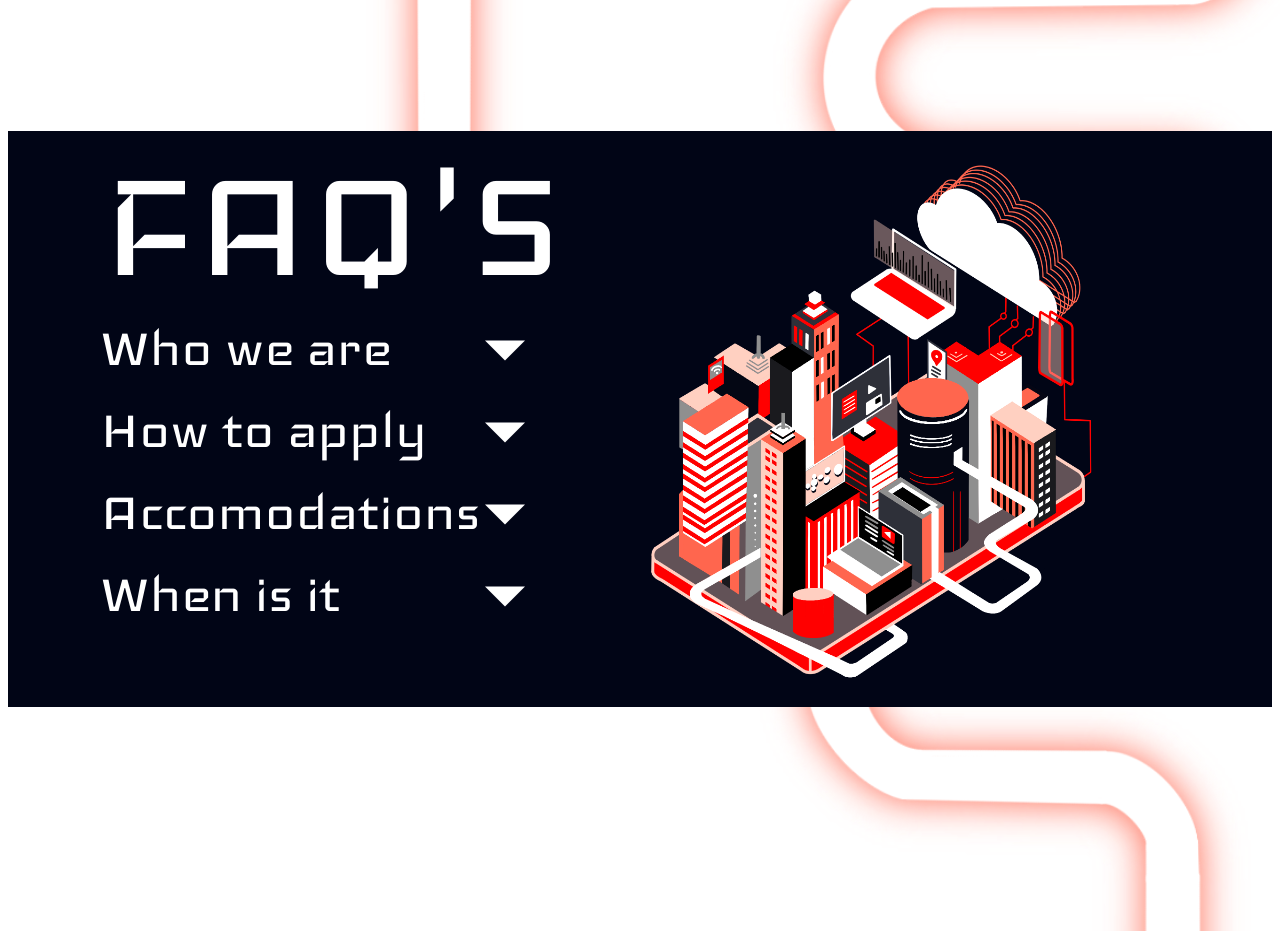
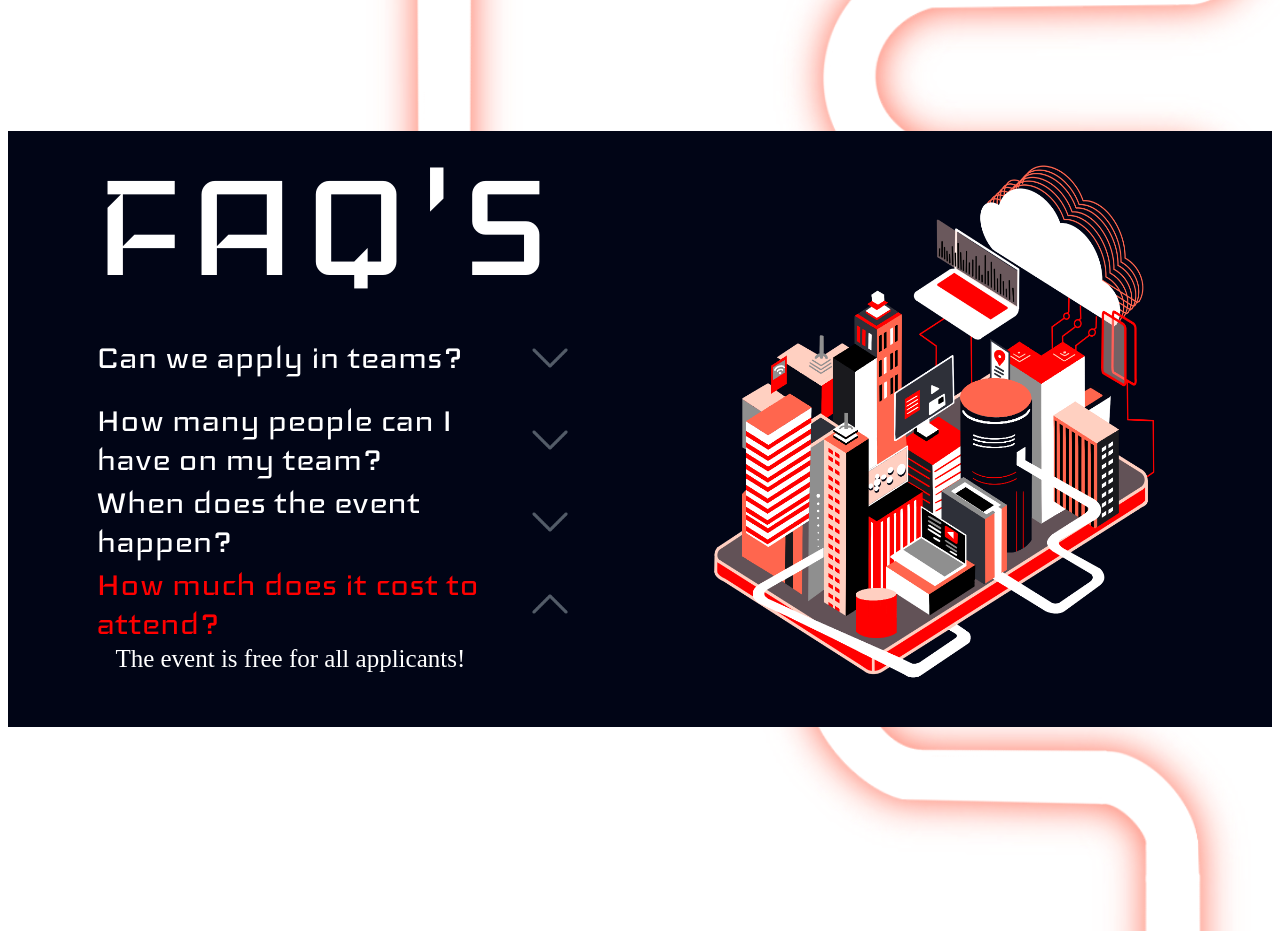
Before and after one commit to NetX2021/NetX2021.github.io, a React (Create React App) app: page / in a window 1280 px wide. Shown: the part 6280-7211 px from the top of the page. Built offline with nearby package versions, Linux system fonts and the light colour scheme; the HTML template or start-up script is replaced by a standard one; a web font is replaced by a local one.

Commit message:
faq and navbar

```diff
--- a/src/components/faq.js
+++ b/src/components/faq.js
@@ -1,20 +1,117 @@
 import React, { Component } from 'react'
 import faqImage from "../assets/constructed/Faq_graphic.png";
+import dropdown from "../assets/dropdown.png"
 
 export class faq extends Component {
+  state = { showingone: true };
+  state = { showingtwo: true };
+  state = { showingthree: true };
+  state = { showingfour: true };
+
   render() {
+    const { showingone } = this.state;
+    const { showingtwo } = this.state;
+    const { showingthree } = this.state;
+    const { showingfour } = this.state;
     return (
       <div id="faq">
         <div className="faqContainer">
             <div className="faqTextColumn">
                 <div className="faqTitle">FAQ'S</div>
-                    <div className="faqSubtitle">Who we are <div className="arrow-down" style={{transform: "translate(30vw,-3vw)"}}></div></div>
-                    <div className="faqSubtitle">How to apply <div className="arrow-down" style={{transform: "translate(30vw,-3vw)"}}></div></div>
-                    <div className="faqSubtitle">Accomodations<div className="arrow-down" style={{transform: "translate(30vw,-3vw)"}}></div></div>
-                    <div className="faqSubtitle">When is it <div className="arrow-down" style={{transform: "translate(30vw,-3vw)"}}></div></div>
+                { !showingone
+                    ? <button className="faqButton" onClick={() => this.setState({ showingone: !showingone })}>
+                      Can we apply in teams?
+                      <img className="rightButtonArrow"
+                      src={dropdown}
+                      alt="dropdown"/>
+                    </button>
+                    : null
+                }
+                { showingone
+                    ? <button className="faqButton faqclicked" onClick={() => this.setState({ showingone: !showingone })}>
+                      Can we apply in teams?
+                      <img className="rightButtonArrow clicked"
+                      src={dropdown}
+                      alt="dropdown"/>
+                    </button>
+                    : null
+                }
+                { showingone
+                  ? <div className="faqInfo">Applicants will be selected individually for the March event</div>
+                  : null
+                }
+
+                { !showingtwo
+                    ? <button className="faqButton" onClick={() => this.setState({ showingtwo: !showingtwo })}>
+                      How many people can I have on my team?
+                      <img className="rightButtonArrow"
+                      src={dropdown}
+                      alt="dropdown"/>
+                    </button>
+                    : null
+                }
+                { showingtwo
+                    ? <button className="faqButton faqclicked" onClick={() => this.setState({ showingtwo: !showingtwo })}>
+                      How many people can I have on my team?
+                      <img className="rightButtonArrow clicked"
+                      src={dropdown}
+                      alt="dropdown"/>
+                    </button>
+                    : null
+                }
+                { showingtwo
+                  ? <div className="faqInfo">Teams will consist of 2 participants</div>
+                  : null
+                }
+
+                { !showingthree
+                    ? <button className="faqButton" onClick={() => this.setState({ showingthree: !showingthree })}>
+                      When does the event happen?
+                      <img className="rightButtonArrow"
+                      src={dropdown}
+                      alt="dropdown"/>
+                    </button>
+                    : null
+                }
+                { showingthree
+                    ? <button className="faqButton faqclicked" onClick={() => this.setState({ showingthree: !showingthree })}>
+                      When does the event happen?
+                      <img className="rightButtonArrow clicked"
+                      src={dropdown}
+                      alt="dropdown"/>
+                    </button>
+                    : null
+                }
+                { showingthree
+                  ? <div className="faqInfo">The event will be held on the weekend of March 20th</div>
+                  : null
+                }
+
+                { !showingfour
+                    ? <button className="faqButton" onClick={() => this.setState({ showingfour: !showingfour })}>
+                      How much does it cost to attend?
+                      <img className="rightButtonArrow"
+                      src={dropdown}
+                      alt="dropdown"/>
+                    </button>
+                    : null
+                }
+                { showingfour
+                    ? <button className="faqButton faqclicked" onClick={() => this.setState({ showingfour: !showingfour })}>
+                      How much does it cost to attend?
+                      <img className="rightButtonArrow clicked"
+                      src={dropdown}
+                      alt="dropdown"/>
+                    </button>
+                    : null
+                }
+                { showingfour
+                  ? <div className="faqInfo">The event is free for all applicants!</div>
+                  : null
+                }
             </div>
             <div className="faqImgColumn">
-                    <img src={faqImage} style={{width: "40vw"}} alt="FAQ city scape"></img>
+                <img src={faqImage} style={{width: "40vw", height: "45vw"}} alt="FAQ city scape"></img>
             </div>
           </div>
       </div>
--- a/src/components/navigation.js
+++ b/src/components/navigation.js
@@ -3,6 +3,7 @@ import mainLogo from '../assets/logo.png';
 import hamburger from '../assets/hamburger.png';
 
 export class Navigation extends Component {
+
   state = {
     auth: false,
     slide: 0,  // How much should the Navbar slide up or down
@@ -32,12 +33,46 @@ export class Navigation extends Component {
     this.setState({ lastScrollY: currentScrollY });
   };
 
-  on() {
-    document.getElementById("navOverlay").style.display = "block";
+  constructor() {
+    super();
+
+    this.state = {
+      showMenu: false,
+    }
+
+    this.showMenu = this.showMenu.bind(this);
+    this.closeMenu = this.closeMenu.bind(this);
+    this.clicking = this.clicking.bind(this);
   }
 
-  off() {
-    document.getElementById("navOverlay").style.display = "none";
+  clicking(event) {
+    event.preventDefault();
+
+    if (this.showMenu.state===true) {
+      this.setState({
+        showMenu: false,
+      });
+    } else {
+      this.setState({
+        showMenu: true,
+      });
+    }
+  }
+
+  showMenu(event) {
+    event.preventDefault();
+
+    this.setState({
+      showMenu: true,
+    });
+  }
+
+  closeMenu(event) {
+    event.preventDefault();
+
+    this.setState({
+      showMenu: false,
+    });
   }
 
   render() {
@@ -73,7 +108,6 @@ export class Navigation extends Component {
                 <a href="#about" className="page-scroll">
                   About
                 </a>
-                <div className="slider"></div>
               </span>
             </li>
             <li className="navButtonsSpaces">
@@ -114,9 +148,63 @@ export class Navigation extends Component {
           </ul>
         </div>
 
-        <button className="smallScreenButton" onclick={this.on}>
+        <button className="smallScreenButton" onClick={this.clicking}>
           <img className="smallScreen" src={hamburger} alt="hamburger menu icon"/>
         </button>
+
+        {
+          this.state.showMenu
+            ? (
+              <div className="openedMenu">
+                <li onClick={this.closeMenu} className="navButtonsSpacesSmall">
+                  <span className="navButtonSmall">
+                    <a href="#about" className="page-scrollSmall">
+                      About
+                    </a>
+                    <div className="slider"></div>
+                  </span>
+                </li>
+                <li onClick={this.closeMenu} className="navButtonsSpacesSmall">
+                  <span className="navButtonSmall">
+                    <a href="#event" className="page-scrollSmall">
+                      Event
+                    </a>
+                  </span>
+                </li>
+                <li className="navButtonsSpacesSmall">
+                  <span className="navButtonSmall">
+                    <a href="#collaborators" onClick={this.closeMenu} className="page-scrollSmall">
+                      Collaborators
+                    </a>
+                  </span>
+                </li>
+                <li onClick={this.closeMenu} className="navButtonsSpacesSmall">
+                  <span className="navButtonSmall">
+                    <a href="#sponsors" className="page-scrollSmall">
+                      Sponsors
+                    </a>
+                  </span>
+                </li>
+                <li onClick={this.closeMenu} className="navButtonsSpacesSmall">
+                  <span className="navButtonSmall">
+                    <a href="#faq" className="page-scrollSmall">
+                      FAQ
+                    </a>
+                  </span>
+                </li>
+                <li className="navButtonsSpacesSmall">
+                  <span className="navButtonSmall">
+                    <a href="#contact" onClick={this.closeMenu} className="page-scrollSmall">
+                      Contact
+                    </a>
+                  </span>
+                </li>
+              </div>
+            )
+            : (
+              null
+            )
+        }
       </nav>
     );
   }
--- a/src/styles/App.css
+++ b/src/styles/App.css
@@ -39,7 +39,6 @@ body {
   color: #61dafb;
 }
 
-
 @font-face {
   font-family: themeFont;
   src: url("iceland-regular.ttf");
--- a/src/styles/faq.css
+++ b/src/styles/faq.css
@@ -11,30 +11,31 @@
 
 .faqContainer{
     width: 100%;
-    height: 45vw;
+    min-height: 45vw;
     margin-top: 30vw;
     display: flex;
     flex-direction: row;
     background-color: #010516;
+    justify-content: space-evenly;
+    padding-bottom: 20px;
 }
 
 .faqTextColumn{
     display: flex;
-    flex-basis: 30%;
+    flex-basis: 40%;
     flex-direction: column;
     align-items: flex-start;
 }
 
 .faqImgColumn{
     display: flex;
-    flex-basis: 65%;
+    flex-basis: 40%;
     justify-content: center;
 }
 
 .faqTitle{
     color: white;
     font-size: 15vw;
-    margin-left: 20%;
     font-family: themeFont;
     src: url("./iceland-regular.ttf");
 }
@@ -42,7 +43,6 @@
 .faqSubtitle{
     color: white;
     font-size: 5vw;
-    margin-left: 20%;
     font-family: themeFont;
     src: url("./iceland-regular.ttf");
 }
@@ -53,4 +53,37 @@
     border-left: 20px solid transparent;
     border-right: 20px solid transparent;
     border-top: 20px solid white;
-  }
+}
+.faqButton {
+    color: rgb(180, 178, 178);
+    font-size: 40px;
+    width: 100%;
+    font-family: themeFont;
+    src: url("./iceland-regular.ttf");
+    background-color: transparent;
+    border: none;
+    cursor: pointer;
+    display: flex;
+    flex-direction: row;
+    justify-content: space-between;
+    align-items: center;
+    text-align: left;
+    color: white;
+}
+.rightButtonArrow {
+    top: 50%;
+    width: 40px;
+    height: 40px;
+    margin: 20px;
+}
+.clicked {
+    transform: rotate(180deg);
+}
+.faqclicked {
+    color: #ff0000;
+}
+.faqInfo {
+    margin-left: 5%;
+    font-size: 25px;
+    color: white;
+}
--- a/src/styles/navigation.css
+++ b/src/styles/navigation.css
@@ -142,3 +142,60 @@ img.smallScreen {
     top: 20px;
   }
 }
+.openedMenu {
+  margin-top: -80px;
+  height: 120vh;
+  width: 100vw;
+  position: fixed;
+  background-color: #010516;
+  z-index: 20;
+  display: flex;
+  flex-direction: column;
+}
+
+.navButtonsSpacesSmall {
+  padding: 20px;
+  width: 30%;
+}
+
+.navButtonSmall {
+  display: inline-block;
+  color: white;
+  transition: all 0.3s ease-in-out;
+  border-bottom: 10px solid transparent;
+  /*background-color: transparent;
+  position: relative;
+  height: 3vw;*/
+  width: 0%;
+  box-sizing: border-box;
+  height: 30px;
+}
+
+.navButtonSmall:hover {
+  color: white;
+  border-bottom: 10px solid #ff0000;
+  /*background-color: #ff000081;
+  height: 3vw;*/
+  width: 100%;
+  height: 30px;
+}
+
+.page-scrollSmall {
+  display: inline-block;
+  margin-right: 10px;
+  margin-left: 10px;
+  color: #fefffe;
+  transition: all 0.5s ease-in-out;
+  text-decoration: none;
+  font-weight: bold;
+  font-size: 25px;
+}
+
+.page-scrollSmall:hover {
+  color: white;
+}
+
+.page-scrollSmall:active {
+  transition: all 0s ease-in-out;
+  color: #ff6565;
+}
```
Also changed, not shown: src/assets/dropdown.png (added), 1 other file (tests, documents, lock files or other folders). Lines whose indentation alone changed are shown as unchanged.
